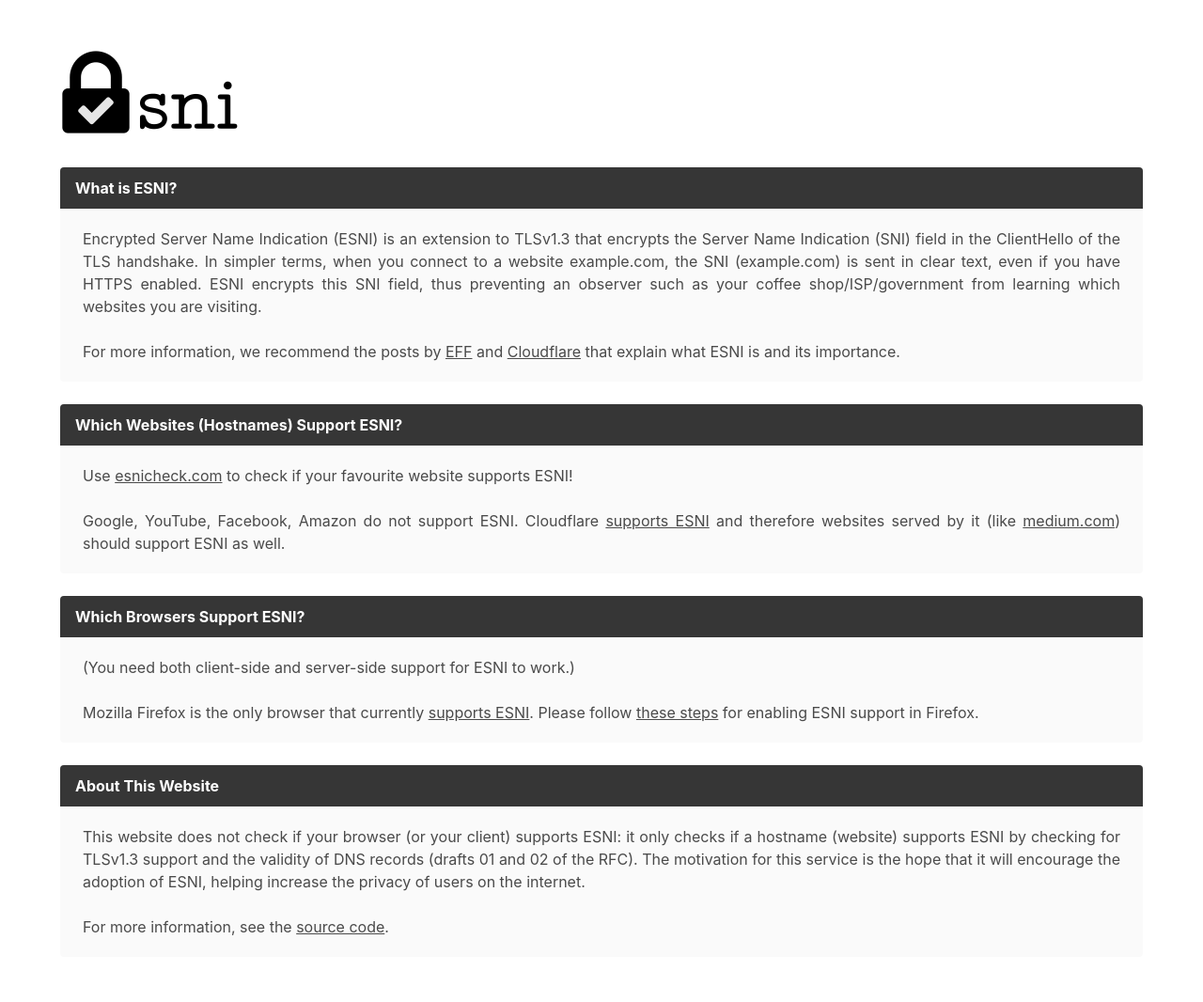
After one commit to azadi/esnicheck, a Flask app: page /faq in a window 1280 px wide. The commit adds this page. Shown: the whole page at 94% size. Run offline with Flask 2, Linux system fonts and the light colour scheme; some libraries are stand-ins or nearby versions.

Commit message:
Add a FAQ page
Add a FAQ page (faq.html) that explains ESNI and also add a link to it
from /.

```diff
--- a/app.py
+++ b/app.py
@@ -53,3 +53,8 @@
     hostname = request.args.get("q")
     result = has_esni(hostname)
     return render_template("result.html", result=result)
+
+
+@app.route('/faq', methods=["GET"])
+def faq():
+    return render_template("faq.html")
--- /dev/null
+++ b/templates/faq.html
@@ -0,0 +1,47 @@
+{% extends "base.html" %}
+{% block content %}
+{{ super() }}
+<article class="message is-dark">
+  <div class="message-header">
+    <p>What is ESNI?</p>
+  </div>
+  <div class="message-body has-text-justified">
+    Encrypted Server Name Indication (ESNI) is an extension to TLSv1.3 that encrypts the Server Name Indication (SNI) field in the ClientHello of the TLS handshake. In simpler terms, when you connect to a website example.com, the SNI (example.com) is sent in clear text, even if you have HTTPS enabled. ESNI encrypts this SNI field, thus preventing an observer such as your coffee shop/ISP/government from learning which websites you are visiting.
+    <br><br>
+    For more information, we recommend the posts by <a href="https://www.eff.org/deeplinks/2018/09/esni-privacy-protecting-upgrade-https">EFF</a> and <a href="https://www.cloudflare.com/learning/ssl/what-is-encrypted-sni/">Cloudflare</a> that explain what ESNI is and its importance.
+  </div>
+</article>
+
+<article class="message is-dark">
+  <div class="message-header">
+    <p>Which Websites (Hostnames) Support ESNI?</p>
+  </div>
+  <div class="message-body has-text-justified">
+    Use <a href={{ url_for("landing") }}>esnicheck.com</a> to check if your favourite website supports ESNI!
+    <br><br>
+    Google, YouTube, Facebook, Amazon do not support ESNI. Cloudflare <a href="https://blog.cloudflare.com/esni/">supports ESNI</a> and therefore websites served by it (like <a href="https://medium.com">medium.com</a>) should support ESNI as well.
+  </div>
+</article>
+
+<article class="message is-dark">
+  <div class="message-header">
+    <p>Which Browsers Support ESNI?</p>
+  </div>
+  <div class="message-body has-text-justified">
+    (You need both client-side and server-side support for ESNI to work.)
+    <br><br>
+    Mozilla Firefox is the only browser that currently <a href="https://blog.mozilla.org/security/2018/10/18/encrypted-sni-comes-to-firefox-nightly/">supports ESNI</a>. Please follow <a href="https://blog.cloudflare.com/encrypt-that-sni-firefox-edition/">these steps</a> for enabling ESNI support in Firefox.
+  </div>
+</article>
+
+<article class="message is-dark">
+  <div class="message-header">
+    <p>About This Website</p>
+  </div>
+  <div class="message-body has-text-justified">
+    This website does not check if your browser (or your client) supports ESNI: it only checks if a hostname (website) supports ESNI by checking for TLSv1.3 support and the validity of DNS records (drafts 01 and 02 of the RFC). The motivation for this service is the hope that it will encourage the adoption of ESNI, helping increase the privacy of users on the internet.
+    <br><br>
+    For more information, see the <a href="https://github.com/azadi/esnicheck/">source code</a>.
+  </div>
+</article>
+{% endblock %}
```
Also changed, not shown: templates/index.html (+3 -9 lines), tests/test_app.py (+6 -0 lines).
